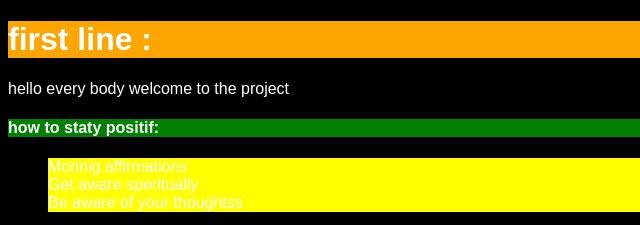
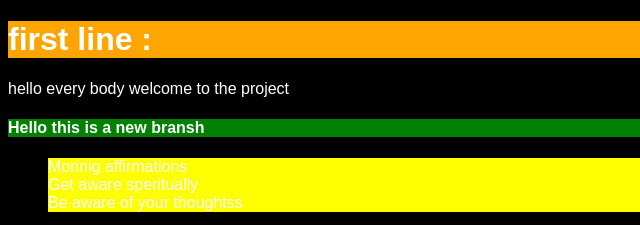
Before and after one commit to isso197/myproject, a plain HTML site: page index.html in a window 1280 px wide. Shown: the top 225 px of the page, 0-640 px from the left. Drawn offline with Linux system fonts and the light colour scheme.

```diff
--- a/index.html
+++ b/index.html
@@ -11,7 +11,7 @@
 	<h1>first line :</h1>
 	<p>hello every body welcome to the project</p>
 
-	<h4>how to staty positif:</h4>
+	<h4>Hello this is a new bransh</h4>
 	<ul>
 		<li>Morinig affirmations </li>
 		<li>Get aware speritually</li>
```
